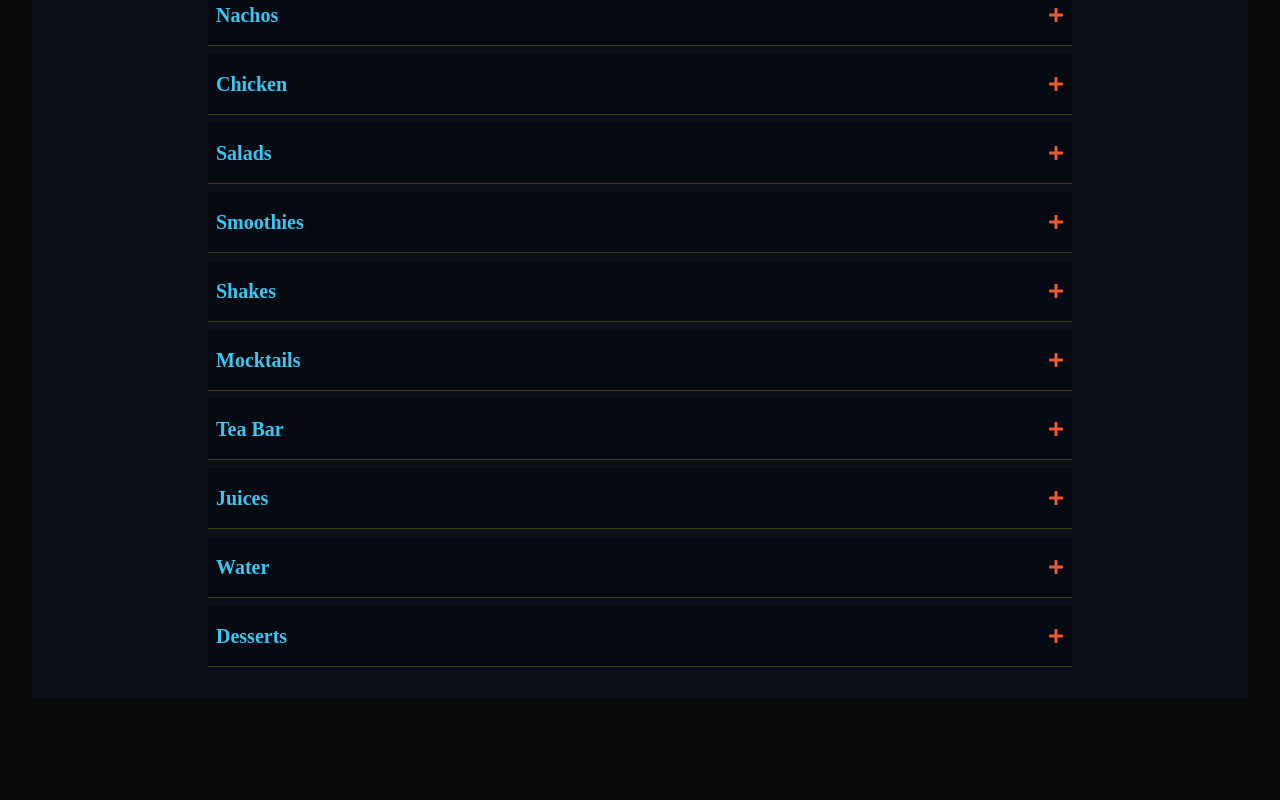
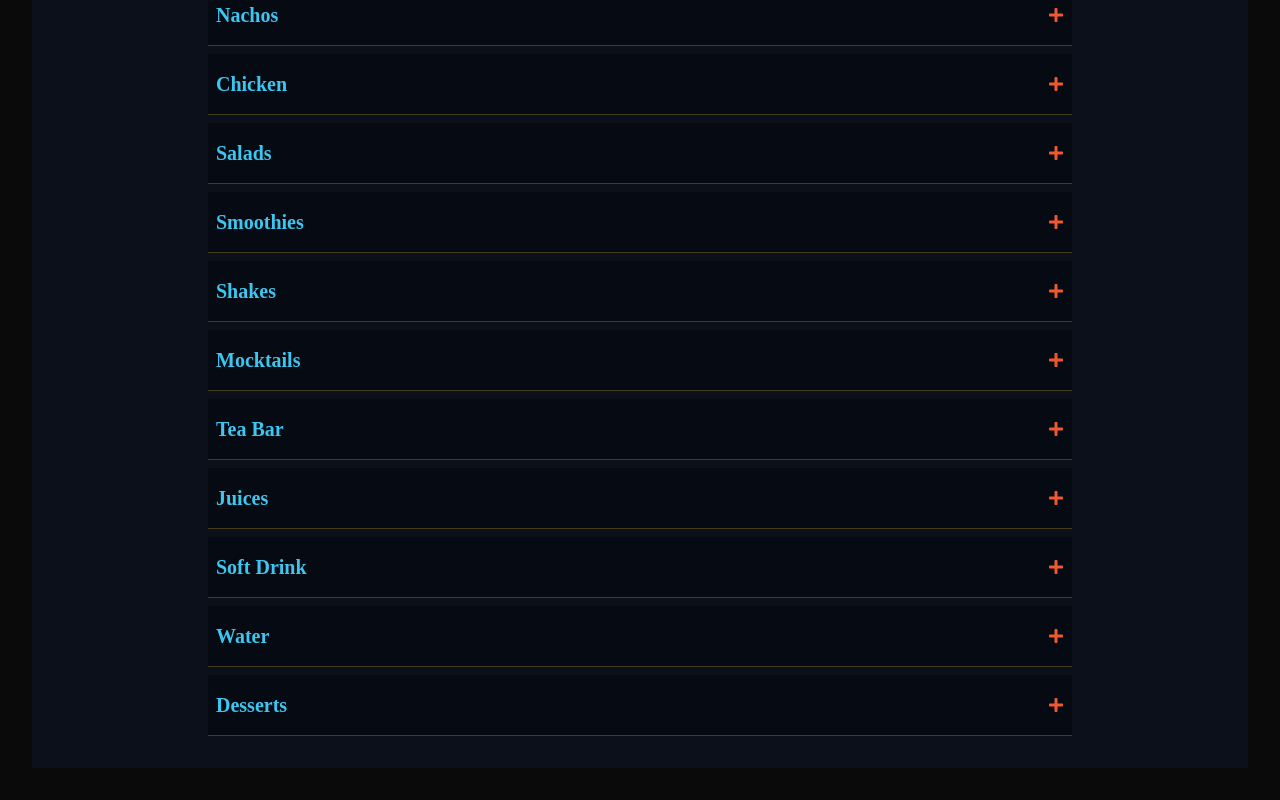
Before and after one commit to mrghanchi007/OurMenu-Icecaol-Live, a React (Vite) app: page / in a window 1280 px wide. Shown: the part 1593-2393 px from the top of the page. Before the commit the page ends 2324 px from the top, so only its background shows below. Built offline with nearby package versions, Linux system fonts and the light colour scheme.

Commit message:
Add Soft Drink section to menu

```diff
--- a/src/data/menuData.js
+++ b/src/data/menuData.js
@@ -212,6 +212,36 @@ export const menuData = {
     { id: 'jui4', name: 'Cranberry Juice', price: 'CAD $9.99', badges: ['vegetarian'], image: 'https://www.icecoal.ca/wp-content/uploads/2025/07/IceCoal-Cranberry-Juice.png' },
     { id: 'jui5', name: 'Apple Juice', price: 'CAD $9.99', badges: ['vegetarian'], image: 'https://www.icecoal.ca/wp-content/uploads/2025/07/IceCoal-Apple-Juice.png' }
   ],
+  softDrink: [
+    {
+      id: 'sft1',
+      name: 'Coca-Cola Regular',
+      price: 'CAD $3.99',
+      image: 'https://i.ibb.co/yBMgCwj8/Coca-Cola-Regular.png',
+      badges: ['vegetarian']
+    },
+    {
+      id: 'sft2',
+      name: 'Diet Coke',
+      price: 'CAD $3.99',
+      image: 'https://i.ibb.co/4ZXjsyZj/Diet-Coke.png',
+      badges: ['vegetarian']
+    },
+    {
+      id: 'sft3',
+      name: 'Coca-Cola Zero Sugar',
+      price: 'CAD $3.99',
+      image: 'https://i.ibb.co/HRM0CL5/Coca-Cola-Zero-Sugar.png',
+      badges: ['vegetarian']
+    },
+    {
+      id: 'sft4',
+      name: 'Sprite',
+      price: 'CAD $3.99',
+      image: 'https://i.ibb.co/mYkndzZ/Sprite.png',
+      badges: ['vegetarian']
+    }
+  ],
   water: [
     { id: 'wat1', name: 'Sparkling Water', price: 'CAD $4.99', badges: ['vegetarian'], image: 'https://www.icecoal.ca/wp-content/uploads/2025/02/IceCoal-Water-1.jpg' },
     { id: 'wat2', name: 'Spring Water', price: 'CAD $3.99', badges: ['vegetarian'], image: 'https://www.icecoal.ca/wp-content/uploads/2025/02/IceCoal-Water-2.jpg' }
```
